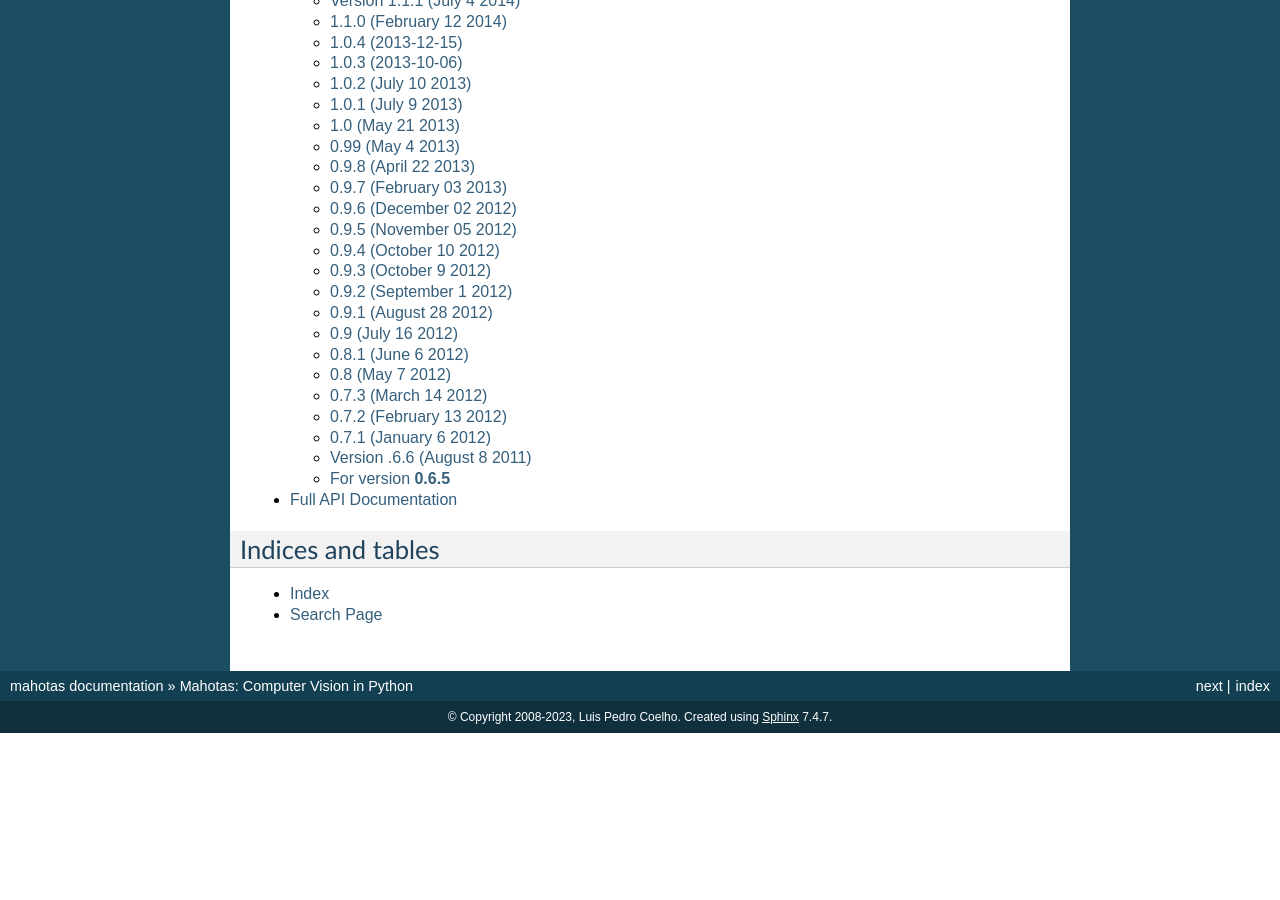
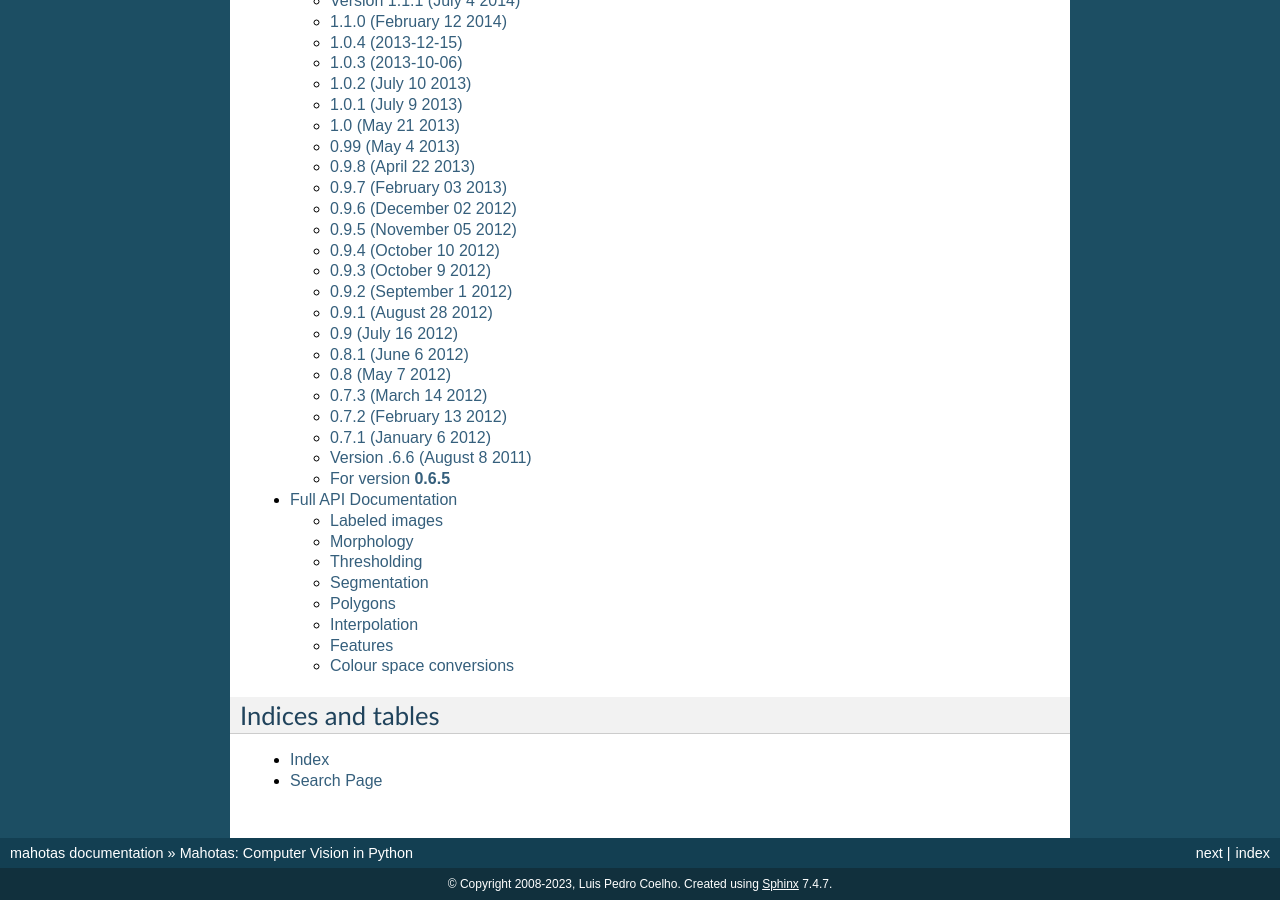
Before and after one commit to luispedro/mahotas, a Sphinx documentation site: the page built from docs/source/index.rst, in a window 1280 px wide and 900 px high, scrolled down 3293 px. Built offline with Sphinx 7.4.7, drawn with Linux system fonts in a browser that asks for light colours; formulas are drawn with MathJax 3; the version number could not be read and is left out; before the commit the page ends 4026 px from its top, so only the background shows below that; part of the change alters nothing that is shown.

Commit message:
DOC Add submodule functions to API documentation
Functions which are only available in submodules (mahotas.labeled,
mahotas.polygon, mahotas.segmentation, mahotas.interpolate, ...) were
missing from the rendered API documentation.

Co-Authored-By: Claude Opus 5.5 <noreply@anthropic.com>

```diff
--- a/docs/source/api.rst
+++ b/docs/source/api.rst
@@ -5,8 +5,60 @@ Full API Documentation
 .. automodule:: mahotas
     :members:
 
+Labeled images
+--------------
+
+.. automodule:: mahotas.labeled
+    :members:
+
+Morphology
+----------
+
+.. automodule:: mahotas.morph
+    :members: subm, tophat_open, tophat_close, circle_se
+
+Thresholding
+------------
+
+.. automodule:: mahotas.thresholding
+    :members:
+
+Segmentation
+------------
+
+.. automodule:: mahotas.segmentation
+    :members:
+
+Polygons
+--------
+
+.. automodule:: mahotas.polygon
+    :members:
+
+Interpolation
+-------------
+
+.. automodule:: mahotas.interpolate
+    :members:
+
+Features
+--------
+
 .. automodule:: mahotas.features
     :members:
 
+.. automodule:: mahotas.features.texture
+    :members: haralick_features, cooccurence
+
+.. autofunction:: mahotas.features.lbp.lbp_transform
+
+.. autofunction:: mahotas.features.lbp.lbp_names
+
+.. automodule:: mahotas.features.surf
+    :members: surf, dense, integral, interest_points, descriptors, show_surf
+
+Colour space conversions
+------------------------
+
 .. automodule:: mahotas.colors
     :members:
```
